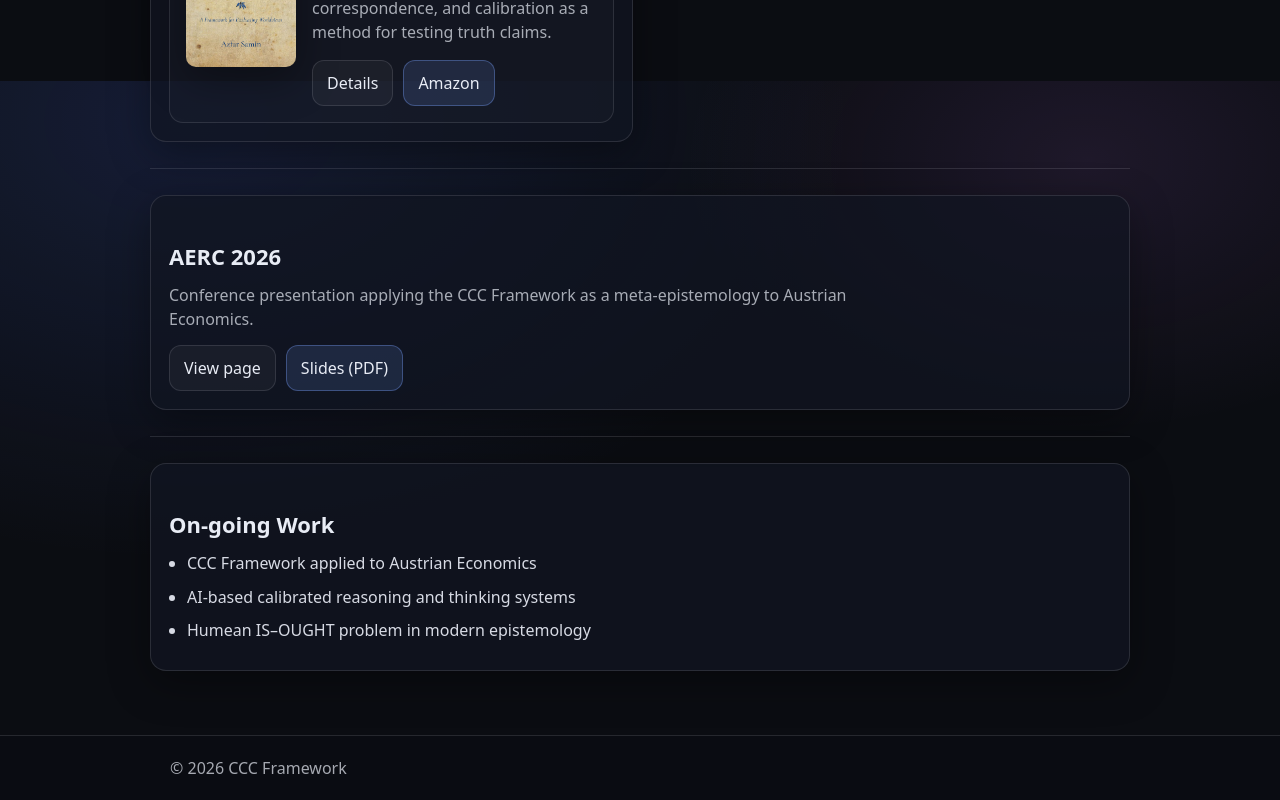
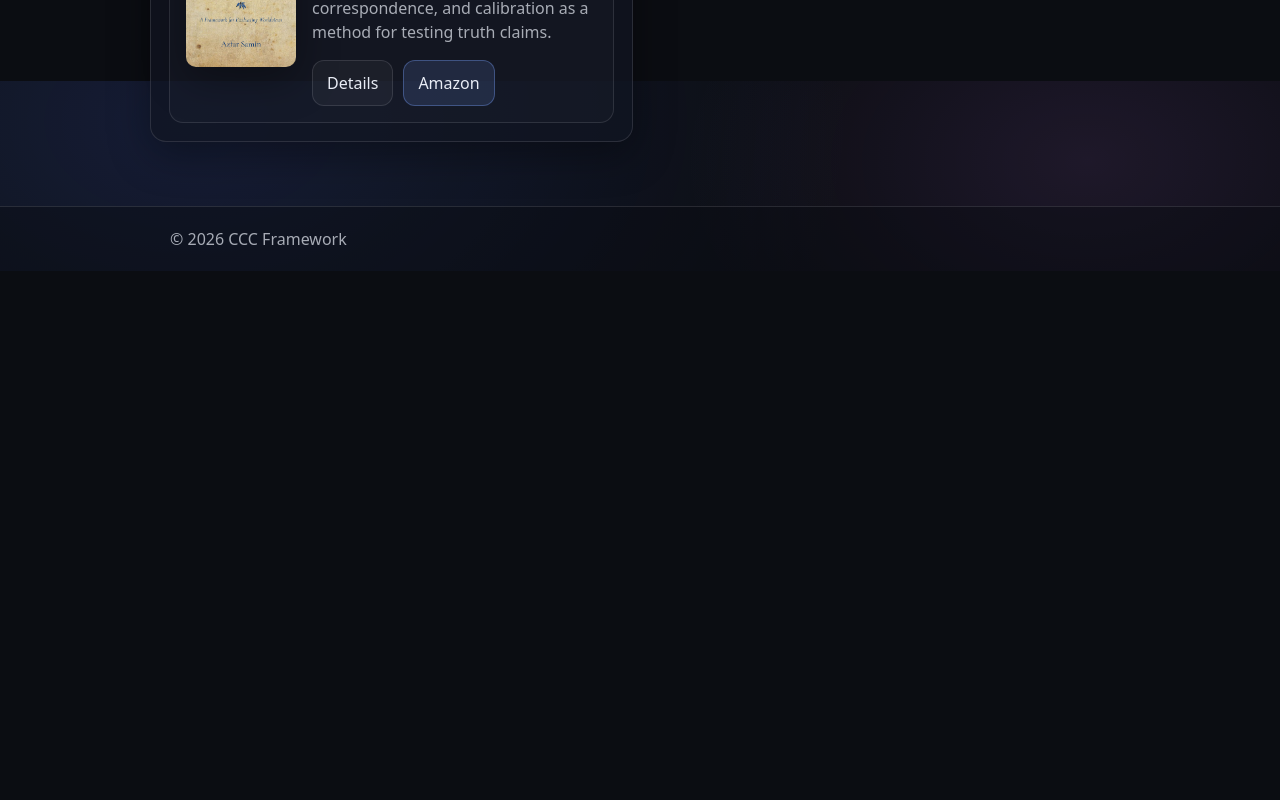
Before and after one commit to azfarsamin/cccframework, a Next.js app: page /mybooks in a window 1280 px wide. Shown: the part 719-1519 px from the top of the page. After the commit the page ends 990 px from the top, so only its background shows below. Built offline with nearby package versions, Linux system fonts and the light colour scheme.

Commit message:
Update page.tsx

```diff
--- a/app/mybooks/page.tsx
+++ b/app/mybooks/page.tsx
@@ -96,43 +96,6 @@ export default function WorkPage() {
           </div>
         </div>
       </div>
-
-      <div className="hr" />
-
-      <div className="card">
-        <h2>AERC 2026</h2>
-
-        <p className="muted">
-          Conference presentation applying the CCC Framework as a meta-epistemology to Austrian Economics.
-        </p>
-
-        <div className="bookActions">
-          <Link className="button" href="/work/aerc-2026">
-            View page
-          </Link>
-
-          <a
-            className="button primary"
-            href="/pdfs/aerc-2026-slides.pdf"
-            target="_blank"
-            rel="noreferrer"
-          >
-            Slides (PDF)
-          </a>
-        </div>
-      </div>
-
-      <div className="hr" />
-
-      <div className="card">
-        <h2>On-going Work</h2>
-
-        <ul className="list">
-          <li>CCC Framework applied to Austrian Economics</li>
-          <li>AI-based calibrated reasoning and thinking systems</li>
-          <li>Humean IS–OUGHT problem in modern epistemology</li>
-        </ul>
-      </div>
     </>
   );
 }
```
